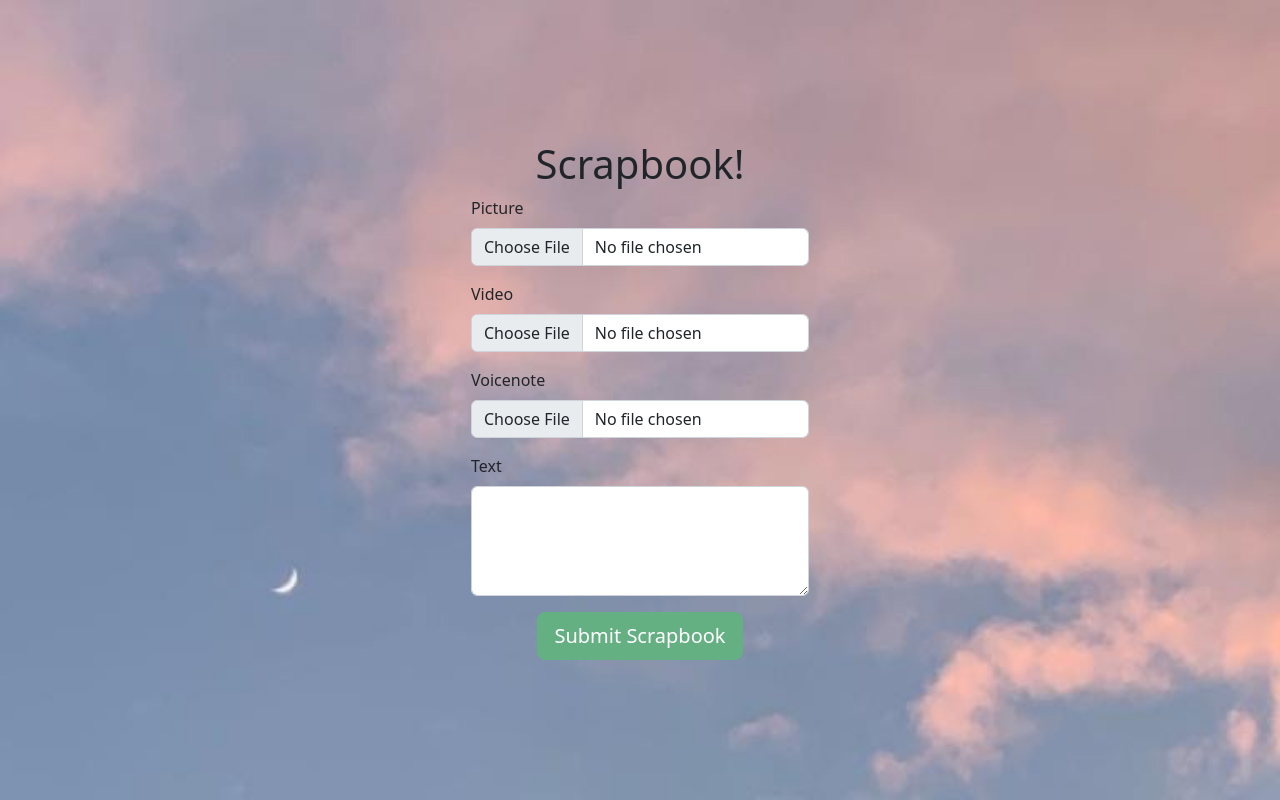
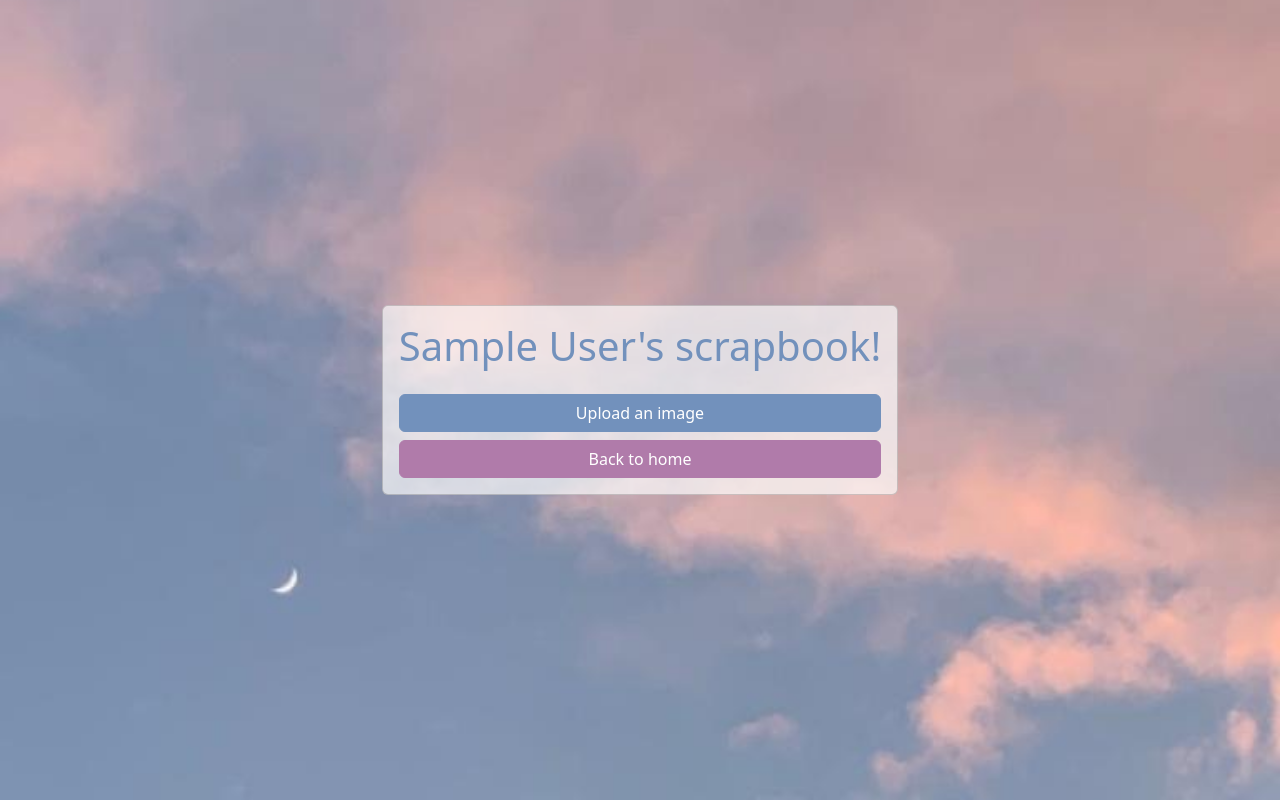
Before and after one commit to LindaArowolo/Reflect, a Flask app: page /scrapbook in a window 1280 px wide. Run offline with Flask 2, Linux system fonts and the light colour scheme; the visitor is signed in with stand-in values (Sample User, id 1); data that the repository does not hold is empty; some libraries are stand-ins or nearby versions.

Commit message:
finished scrapbook

```diff
--- a/app.py
+++ b/app.py
@@ -2,19 +2,26 @@ from flask import Flask, flash, request, render_template, redirect
 from flask_login import LoginManager, UserMixin, login_user, logout_user, current_user, login_required
 from random import randint
 from datetime import date
+from os import mkdir
+from os.path import join, dirname, realpath, exists
 
 from config import SECRET_KEY
 
 from database.users import add_user, email_available, get_user_with_credentials, get_user_by_id
 from database.tracker import add_entry, entry_exists, get_averages
+from database.scrapbook import add_image, get_images
+
+from utils.files import get_file_extension, is_valid_image_file
 
 from mock_activity_api import mock_data
 from quotes_api import data
 
-# from scrapbook import allowed_file, upload_file
-
 app = Flask(__name__)
 app.secret_key = SECRET_KEY
+app.config['UPLOAD_FOLDER'] = join(dirname(realpath(__file__)), 'static/uploads')
+
+if not exists(app.config['UPLOAD_FOLDER']):
+    mkdir(app.config['UPLOAD_FOLDER'])
 
 login_manager = LoginManager()
 login_manager.init_app(app)
@@ -120,7 +127,7 @@ def submit_tracker():  # can we create a class similar to this for the  - use th
         add_entry(current_user.id, date.today(), mood, sleep, motivation, reflection)
         return redirect('/thanks')
     else:
-        flash("Please don't leave fields blank.")
+        flash("Please don't leave fields blank.", 'error')
         return redirect('/today')
 
 
@@ -138,28 +145,9 @@ def view_monthly_tracker():
     return 5
 
 
-@app.route("/scrapbook")
-@login_required
-def scrapbook():
-    return render_template("scrapbook.html", user=current_user)
-
-
-@app.post("/scrapbook_entry")
-@login_required
-def submit_scrapbook():
-
-    image_url = request.form.get("image_url")
-    for filename, file in request.files:
-        # name = request.FILES[filename].name
-        print(filename, file)
-    # valid_image = allowed_file(image_url)
-    # upload_file(valid_image)
-    return "Upload successful"
-
-
 @app.get('/activity')
 @login_required
-def generate_activity():
+def view_activity():
     index = randint(0, len(mock_data) - 1)
     value = mock_data[index]
     return render_template("activity.html", data=value)
@@ -167,11 +155,41 @@ def generate_activity():
 
 @app.get('/quote')
 @login_required
-def get_quote():
+def view_quote():
     integer = randint(0, 33)
     quote_obj = data[integer]
     return render_template("quotes.html", id=quote_obj["id"], author=quote_obj["person"], quote=quote_obj["quote"])
 
 
+@app.get("/scrapbook")
+@login_required
+def view_scrapbook():
+    images = get_images(current_user.id)
+    return render_template("scrapbook.html", user=current_user, images=images)
+
+
+@app.get("/scrapbook/upload")
+@login_required
+def view_scrapbook_upload():
+    return render_template("scrapbook-upload.html", user=current_user)
+
+
+@app.post("/scrapbook/upload")
+@login_required
+def submit_scrapbook_upload():
+    file = request.files.get('file')
+    if not file or not file.filename:
+        flash('Please select a file', 'error')
+    elif not is_valid_image_file(file.filename):
+        flash('Please only select .png, .jpg, .jpeg or .gif files', 'error')
+    else:
+        filename = f"{current_user.id}-{randint(10000000, 99999999)}.{get_file_extension(file.filename)}"
+        file.save(join(app.config['UPLOAD_FOLDER'], filename))
+        add_image(current_user.id, filename)
+        flash('Your file has been uploaded', 'info')
+        return redirect('/scrapbook')
+    return redirect('/scrapbook/upload')
+
+
 if __name__ == '__main__':
     app.run()
--- /dev/null
+++ b/database/scrapbook.py
@@ -0,0 +1,30 @@
+from database.connection import get_db_connection
+
+
+def add_image(user_id, url):
+    """
+    Adds a new image to the scrapbook
+    """
+    with get_db_connection() as connection:
+        with connection.cursor(dictionary=True) as cursor:
+            cursor.execute("""
+                INSERT INTO scrapbook
+                            (user_id, image_url)
+                     VALUES (%s, %s)
+                """, [user_id, url])
+            connection.commit()
+
+
+def get_images(user_id):
+    """
+    Gets all scrapbook images for a particular user
+    """
+    with get_db_connection() as connection:
+        with connection.cursor(dictionary=True) as cursor:
+            cursor.execute("""
+                            SELECT image_url
+                              FROM scrapbook
+                             WHERE user_id = %s
+                            """, [user_id])
+            results = cursor.fetchall()
+            return results
--- a/templates/scrapbook.html
+++ b/templates/scrapbook.html
@@ -2,27 +2,26 @@
 {% block title %}Home{% endblock %}
 {% block body %}
   <div class="container h-100 d-flex flex-column justify-content-center align-items-center">
-    <h1 class="text-center">Scrapbook!</h1>
-    <form action="/scrapbook_entry" method="post">
-      <div class="mb-3">
-        <label for="image_url" class="form-label">Picture</label>
-        <input type="file" class="form-control" id="image_url" name="image_url">
+    <div class="card mx-auto text-center" style="background: #fffa;">
+      <div class="card-body">
+        <h1 class="text-primary mb-4">{{ user.name }}'s scrapbook!</h1>
+        {% with info_messages = get_flashed_messages(category_filter=['info']) %}
+          {% if info_messages %}
+            <p class="text-success my-4">{{ info_messages|join(' • ') }}</p>
+          {% endif %}
+        {% endwith %}
+        <div class="mx-auto mb-4" style="max-width: 550px;">
+          <a role="button" href="/scrapbook/upload" class="btn btn-primary w-100">Upload an image</a>
+          <a role="button" href="/" class="btn btn-danger w-100 mt-2">Back to home</a>
+        </div>
+        <div class="row justify-content-center g-4">
+          {% for image in images %}
+            <div class="col-md-6 col-lg-4">
+              <img src="/static/uploads/{{ image.image_url }}" alt="Scrapbook image" class="w-100" style="aspect-ratio: 1/1; object-fit: cover;">
+            </div>
+          {% endfor %}
+        </div>
       </div>
-      <div class="mb-3">
-        <label for="videos" class="form-label">Video</label>
-        <input type="file" class="form-control" id="videos" name="videos">
-      </div>
-      <div class="mb-3">
-        <label for="voicenotes" class="form-label">Voicenote</label>
-        <input type="file" class="form-control" id="voicenotes" name="voicenotes">
-      </div>
-      <div class="mb-3">
-        <label for="text" class="form-label">Text</label>
-        <textarea class="form-control" name="text" id="text" rows="4"></textarea>
-      </div>
-      <div class="text-center">
-        <button type="submit" class="btn btn-lg btn-secondary">Submit Scrapbook</button>
-      </div>
-    </form>
+    </div>
   </div>
 {% endblock %}
--- /dev/null
+++ b/utils/files.py
@@ -0,0 +1,9 @@
+IMAGE_EXTENSIONS = {'png', 'jpg', 'jpeg', 'gif'}
+
+
+def get_file_extension(filename):
+    return filename.rsplit('.', 1)[1].lower()
+
+
+def is_valid_image_file(filename):
+    return '.' in filename and get_file_extension(filename) in IMAGE_EXTENSIONS
```
Also changed, not shown: database/schema.sql (+6 -14 lines), templates/scrapbook-upload.html (added, +24 -0 lines), 1 other file.
